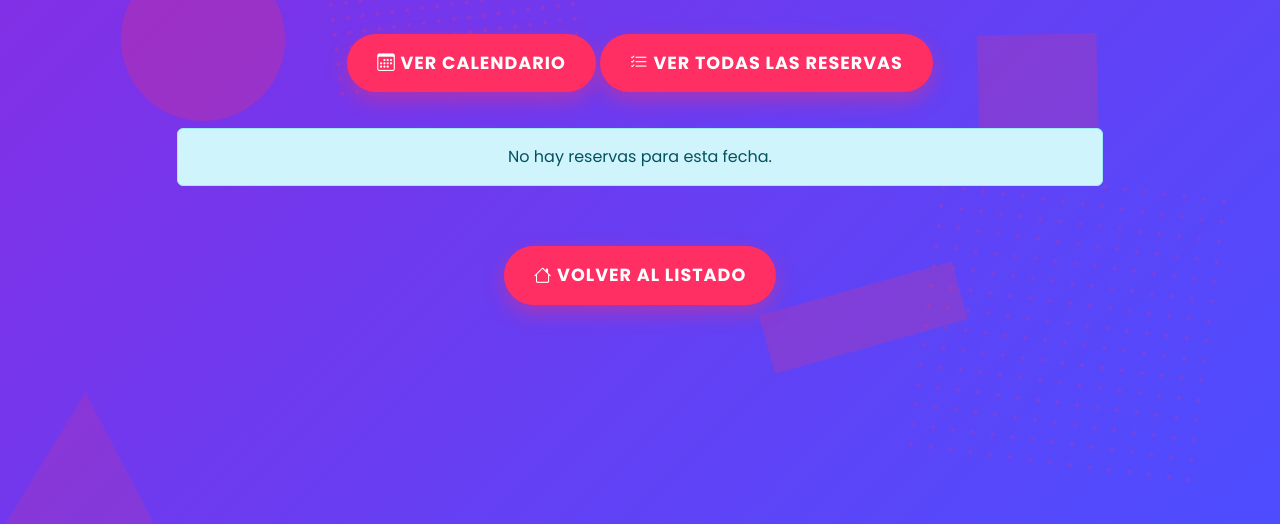
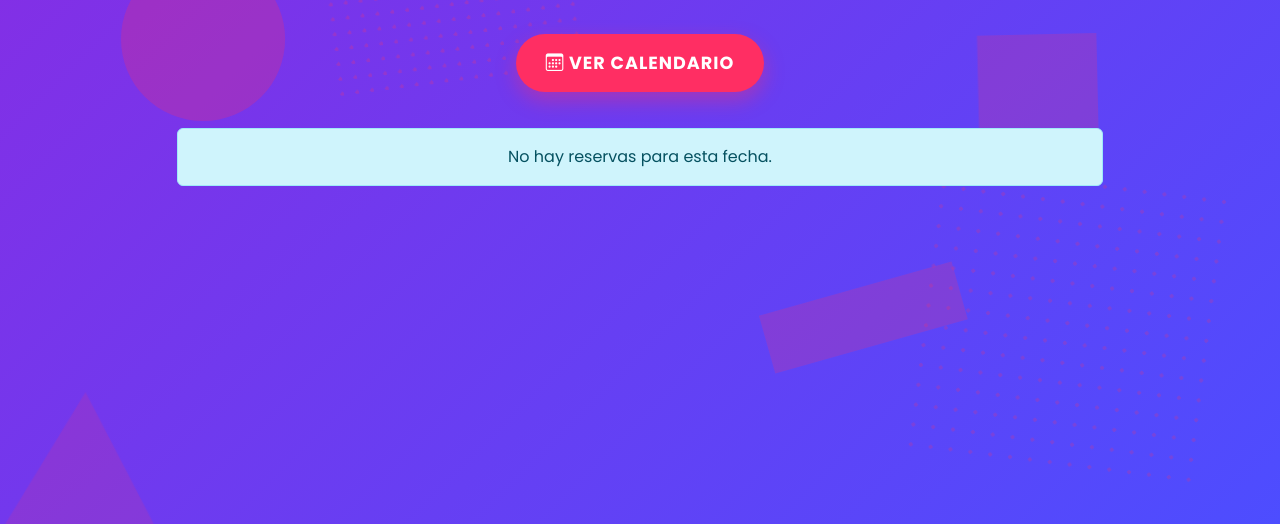
Before and after one commit to RubenSans82/reservatumesa, a Flask app: template templates/restaurant/reservations.html in a window 1280 px wide. Shown: the part 276-800 px from the top of the page. Run offline with Flask 3, Linux system fonts and the light colour scheme; the template is opened without the code that fills it, so the values that code supplies are empty.

Commit message:
botones extra a tomar por culo

```diff
--- a/templates/restaurant/reservations.html
+++ b/templates/restaurant/reservations.html
@@ -108,9 +108,7 @@
                     <a href="/restaurant?date={{ selected_date }}" class="btn button-pulse">
                         <i class="bi bi-calendar3"></i> Ver Calendario
                     </a>
-                    <a href="/restaurant/all_reservations" class="btn button-pulse">
-                        <i class="bi bi-list-check"></i> Ver Todas las Reservas
-                    </a>
+
                 </div>
 
                 {% if reservations %}
@@ -174,11 +172,7 @@
                     </div>
                 {% endif %}
 
-                <div class="mt-5 text-center">
-                    <a href="/restaurant/all_reservations" class="btn button-pulse">
-                        <i class="bi bi-house"></i> Volver al Listado
-                    </a>
-                </div>
+
             </div>
         </div>
     </div>
```
